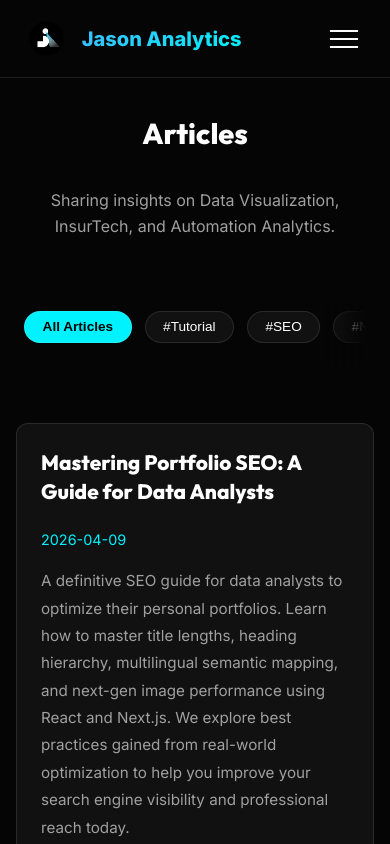
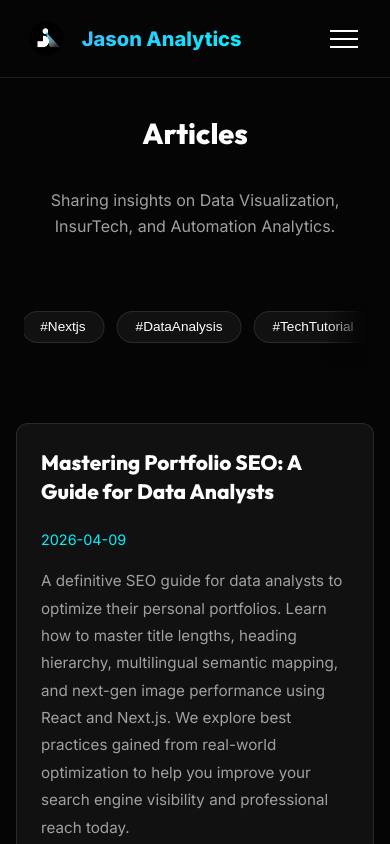
Before and after one commit to ds-jason-tsai/jason-by-tsai-portfolio, a Next.js app: page /en/articles in a window 390 px wide. Shown: the top 844 px of the page. Built offline with nearby package versions, Linux system fonts and the light colour scheme.

Commit message:
UI: Enhance mobile responsiveness for Dashboards and Article tags

```diff
--- a/components/ArticleListClient.tsx
+++ b/components/ArticleListClient.tsx
@@ -39,21 +39,18 @@ export default function ArticleListClient({ articles, lang, t }: { articles: any
   return (
     <div className="articles-client-container" style={{ maxWidth: '900px', margin: '0 auto' }}>
 
-      {/* Category Tabs with Horizontal Scroll for Mobile */}
-      <div className="category-scroll-wrapper" style={{ marginBottom: '3.5rem', position: 'relative' }}>
-        <div className="category-scroll-container" style={{
+      {/* Category Tabs with Infinite Carousel for Mobile */}
+      <div className="category-scroll-wrapper" style={{ marginBottom: '3.5rem', position: 'relative', overflow: 'hidden' }}>
+        <div className="category-marquee-track" style={{
           display: 'flex',
-          justifyContent: categories.length > 5 ? 'flex-start' : 'center',
           gap: '0.8rem',
-          overflowX: 'auto',
+          width: 'max-content',
           padding: '0.5rem 0 1.5rem',
-          msOverflowStyle: 'none',
-          scrollbarWidth: 'none',
-          WebkitOverflowScrolling: 'touch'
         }}>
-          {categories.map((cat, idx) => (
+          {/* Render categories twice for seamless infinite scrolling on mobile */}
+          {[...categories, ...categories].map((cat, idx) => (
             <button
-              key={idx}
+              key={`${cat}-${idx}`}
               onClick={() => handleCategoryClick(cat)}
               style={{
                 padding: '0.5rem 1.4rem',
@@ -146,11 +143,31 @@ export default function ArticleListClient({ articles, lang, t }: { articles: any
           box-shadow: 0 0 20px rgba(0, 242, 254, 0.2);
           transform: scale(1.05);
         }
-        /* Mobile Horizontal Scroll Polish */
-        .category-scroll-container::-webkit-scrollbar {
-          display: none;
+        /* Desktop: Center tags and hide duplicates used for marquee */
+        @media (min-width: 769px) {
+          .category-marquee-track {
+            justify-content: center !important;
+            width: 100% !important;
+            animation: none !important;
+          }
+          /* Hide the second half of tags on desktop (only used for mobile loop) */
+          .category-btn:nth-child(n+${categories.length + 1}) {
+            display: none !important;
+          }
         }
+
         @media (max-width: 768px) {
+          .category-marquee-track {
+            animation: marquee-scroll 25s linear infinite;
+          }
+          .category-marquee-track:active,
+          .category-marquee-track:hover {
+            animation-play-state: paused;
+          }
+          @keyframes marquee-scroll {
+            0% { transform: translateX(0); }
+            100% { transform: translateX(calc(-50% - 0.4rem)); }
+          }
           .category-scroll-wrapper::after {
             content: '';
             position: absolute;
```
Also changed, not shown: components/DashboardsClient.tsx (+13 -2 lines).
